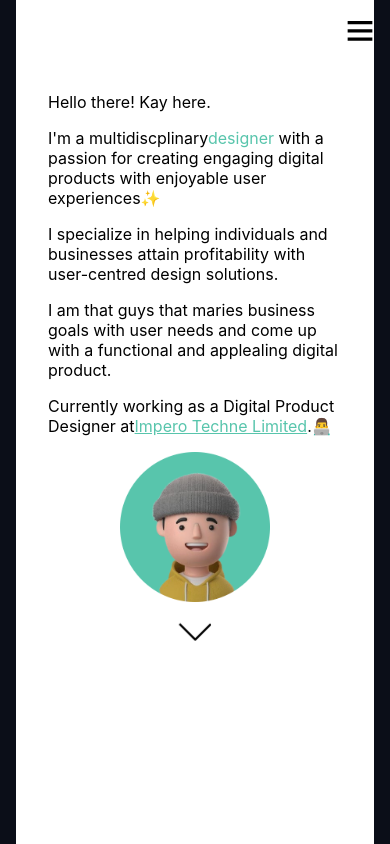
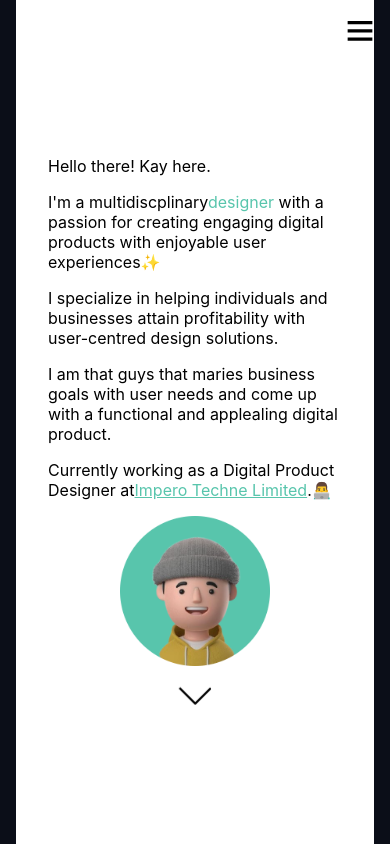
Before and after one commit to jahseed89/portfolio, a React (Create React App) app: page / in a window 390 px wide. Shown: the top 844 px of the page. Built offline with nearby package versions, Linux system fonts and the light colour scheme.

Commit message:
updates ongoing

```diff
--- a/src/components/home/home.scss
+++ b/src/components/home/home.scss
@@ -35,11 +35,16 @@
 
             overflow: hidden;
 
+            @media (max-width: 600px) {
+                padding-top: 4rem;
+            }
+
             span {
                 display: block;
                 height: 120%;
                 align-items: center;
-                animation: spin_words 6s infinite;
+                animation: spin_words 8s infinite;
+
             }
 
             span:nth-child(1) {
```
